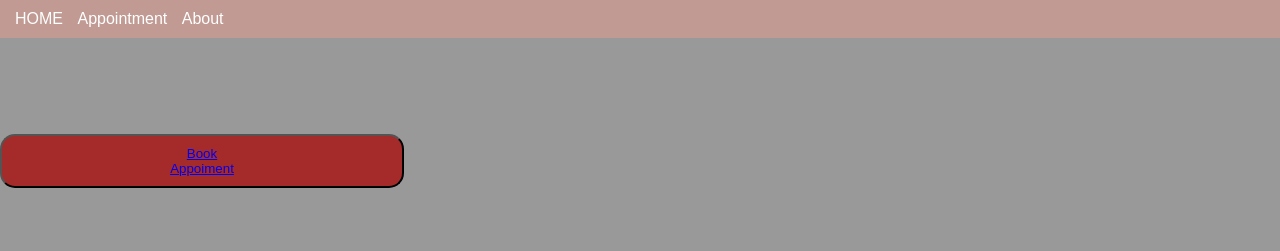
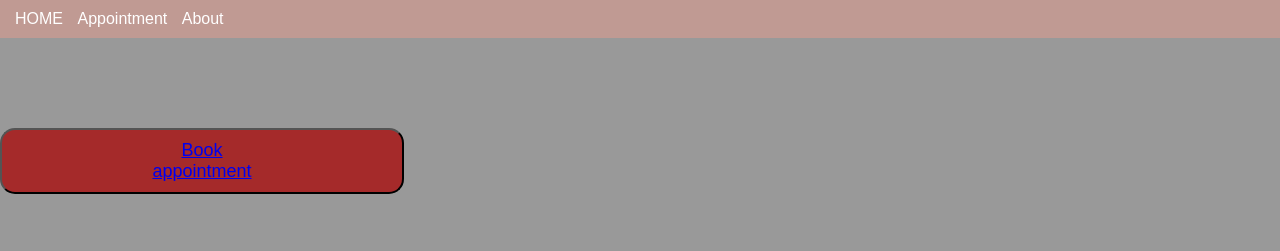
Before and after one commit to joseprensa/Barber-HUNTER, a plain HTML site: page index.html in a window 1280 px wide. Drawn offline with Linux system fonts and the light colour scheme.

Commit message:
git commit & push

```diff
--- a/index.css
+++ b/index.css
@@ -60,7 +60,7 @@ header {
 }
 
 .item {
-  transition: 0.2em;
+    font-size: large;
     width: 10em;
     margin-top: 25px;
     padding: 10px 200px 10px 200px;
--- a/index.html
+++ b/index.html
@@ -20,7 +20,7 @@
 
     <main>
         <div class="container">
-        <button id="button" class="item" type="button"><a href="appointment.html">Book Appoiment</a></button>
+        <button id="button" class="item" type="button"><a href="appointment.html">Book appointment</a></button>
         </div>
     </main>
 
```
